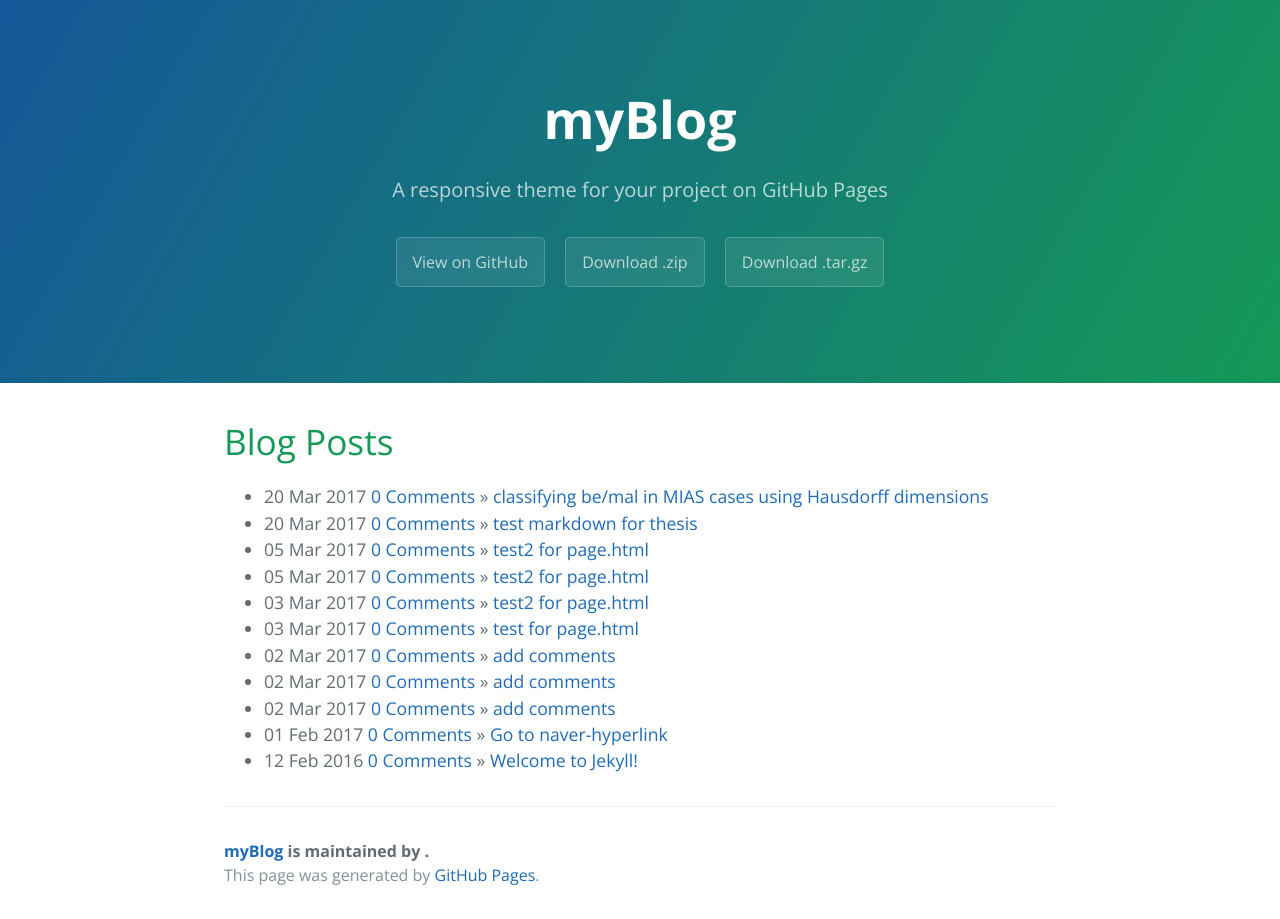
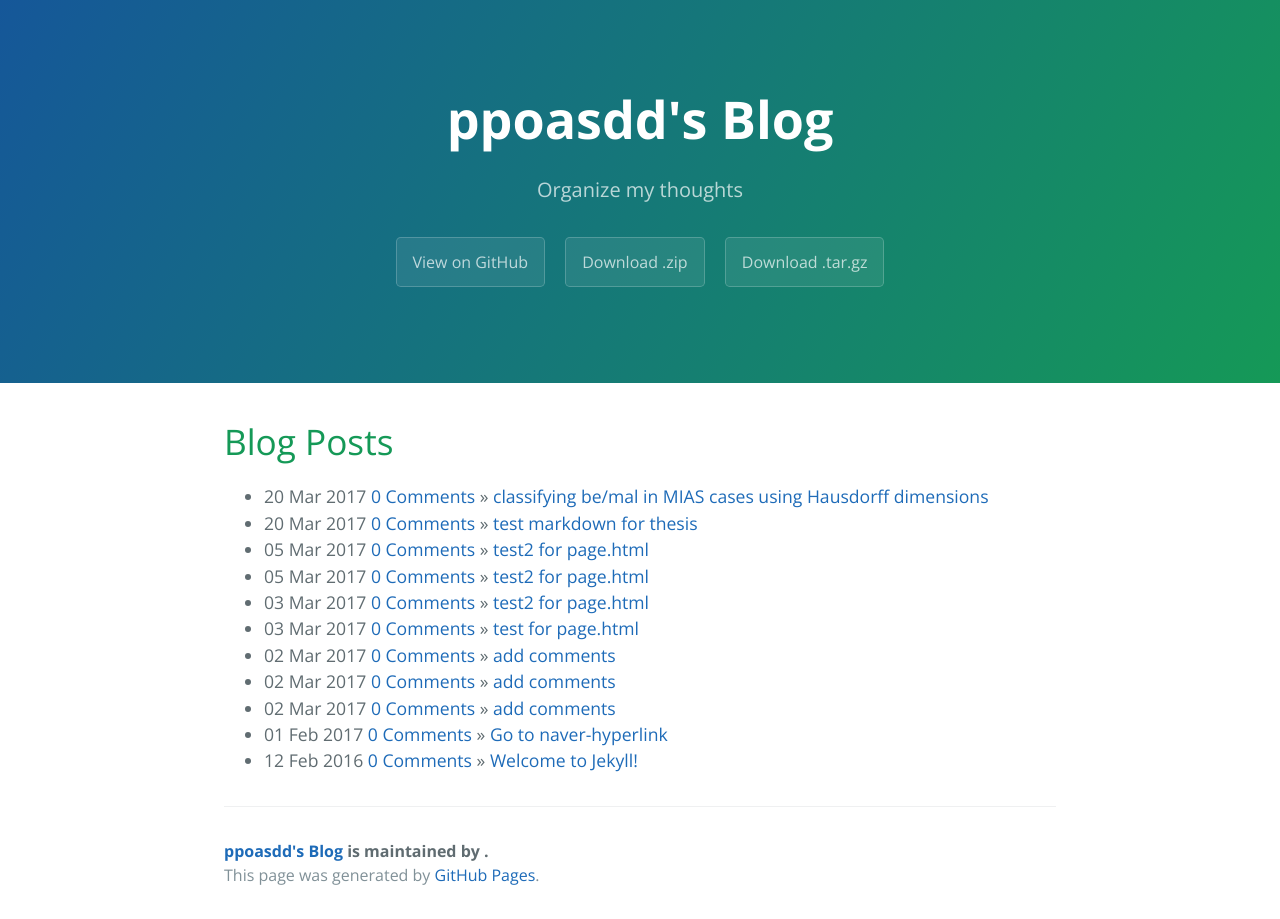
Before and after one commit to ppoasdd/ppoasdd.github.io, a Jekyll site: the page built from index.html, in a window 1280 px wide. Built offline with Jekyll 4.4.1, drawn with Linux system fonts in a browser that asks for light colours; nearby versions of some CDN libraries; the list of posts is cut into pages by our own code; comment, search, counter and statistics services are not loaded.

Commit message:
change blog name and description

```diff
--- a/_config.yml
+++ b/_config.yml
@@ -1,6 +1,6 @@
 # Setup
-title: myBlog
-tagline: A responsive theme for your project on GitHub Pages
+title: ppoasdd's Blog
+tagline: Organize my thoughts
 baseurl: ""
 paginate: 1
 
```
